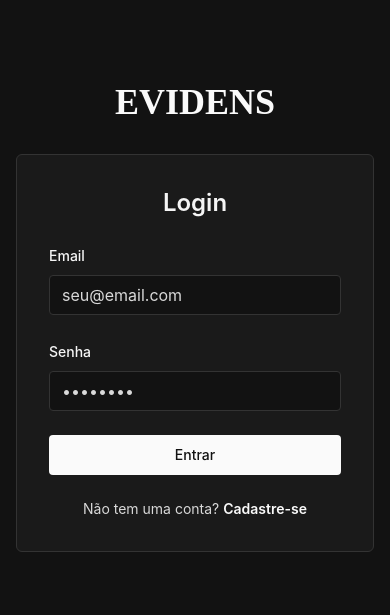
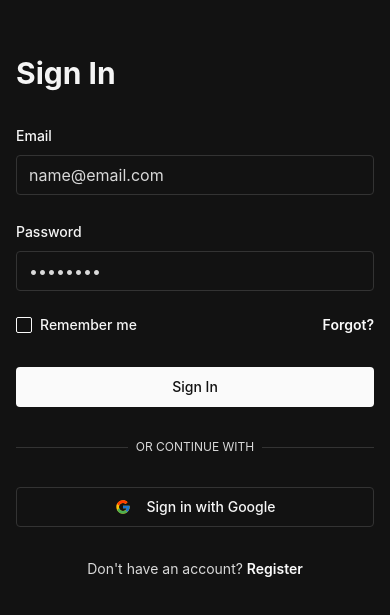
Before and after one commit to AltKhyin/app-documentation-compass, a React (Vite) app: page /login in a window 390 px wide. Shown: the part 105-720 px from the top of the page. Built offline with nearby package versions, Linux system fonts and the light colour scheme.

Commit message:
Implement login page replica
Refactor AuthLayout, create SplitScreenAuthLayout, and replicate the login page design based on the reference image, adhering to the visual system and mobile adaptation guidelines.

```diff
--- a/src/components/auth/LoginForm.tsx
+++ b/src/components/auth/LoginForm.tsx
@@ -1,5 +1,5 @@
 
-// ABOUTME: The user login form component.
+// ABOUTME: The user login form component, matching the visual replica.
 import { useForm } from 'react-hook-form';
 import { zodResolver } from '@hookform/resolvers/zod';
 import { z } from 'zod';
@@ -8,7 +8,9 @@ import { Input } from '@/components/ui/input';
 import { Form, FormControl, FormField, FormItem, FormLabel, FormMessage } from '@/components/ui/form';
 import { useLoginMutation, loginSchema } from '@/hooks/mutations/useLoginMutation';
 import { toast } from 'sonner';
-import { useNavigate } from 'react-router-dom';
+import { useNavigate, Link } from 'react-router-dom';
+import { Checkbox } from '@/components/ui/checkbox';
+import GoogleIcon from '@/components/icons/GoogleIcon';
 
 const LoginForm = () => {
   const navigate = useNavigate();
@@ -32,6 +34,8 @@ const LoginForm = () => {
   };
 
   return (
+    <>
+      <h2 className="text-3xl font-bold mb-8">Sign In</h2>
       <Form {...form}>
         <form onSubmit={form.handleSubmit(onSubmit)} className="space-y-6">
           <FormField
@@ -41,7 +45,7 @@ const LoginForm = () => {
               <FormItem>
                 <FormLabel>Email</FormLabel>
                 <FormControl>
-                <Input placeholder="seu@email.com" {...field} />
+                  <Input placeholder="name@email.com" {...field} />
                 </FormControl>
                 <FormMessage />
               </FormItem>
@@ -52,7 +56,7 @@ const LoginForm = () => {
             name="password"
             render={({ field }) => (
               <FormItem>
-              <FormLabel>Senha</FormLabel>
+                <FormLabel>Password</FormLabel>
                 <FormControl>
                   <Input type="password" placeholder="••••••••" {...field} />
                 </FormControl>
@@ -60,11 +64,51 @@ const LoginForm = () => {
               </FormItem>
             )}
           />
-        <Button type="submit" className="w-full" disabled={mutation.isPending}>
-          {mutation.isPending ? 'Entrando...' : 'Entrar'}
+
+          <div className="flex items-center justify-between text-sm">
+            <div className="flex items-center space-x-2">
+              <Checkbox id="remember-me" />
+              <label
+                htmlFor="remember-me"
+                className="font-medium leading-none peer-disabled:cursor-not-allowed peer-disabled:opacity-70"
+              >
+                Remember me
+              </label>
+            </div>
+            <Link to="#" className="font-semibold text-primary hover:underline">
+              Forgot?
+            </Link>
+          </div>
+
+          <Button type="submit" className="w-full !mt-8 bg-primary hover:bg-primary/90 text-primary-foreground" disabled={mutation.isPending}>
+            {mutation.isPending ? 'Signing In...' : 'Sign In'}
           </Button>
         </form>
       </Form>
+
+      <div className="relative my-8">
+        <div className="absolute inset-0 flex items-center">
+          <span className="w-full border-t" />
+        </div>
+        <div className="relative flex justify-center text-xs uppercase">
+          <span className="bg-background px-2 text-muted-foreground">
+            or continue with
+          </span>
+        </div>
+      </div>
+
+      <Button variant="outline" className="w-full">
+        <GoogleIcon className="mr-2 h-5 w-5" />
+        Sign in with Google
+      </Button>
+
+      <p className="text-center text-sm text-muted-foreground mt-8">
+        Don't have an account?{' '}
+        <Link to="/signup" className="font-semibold text-primary hover:underline">
+          Register
+        </Link>
+      </p>
+    </>
   );
 };
 
--- /dev/null
+++ b/src/components/auth/SplitScreenAuthLayout.tsx
@@ -0,0 +1,27 @@
+
+// ABOUTME: Provides a split-screen layout for authentication pages.
+import React from 'react';
+
+const SplitScreenAuthLayout = ({ children }: { children: React.ReactNode }) => {
+  return (
+    <div className="min-h-screen grid grid-cols-1 md:grid-cols-2">
+      <div className="hidden md:flex flex-col items-center justify-center bg-secondary p-12 text-center">
+        <div className="w-full max-w-sm">
+          <h1 className="text-6xl font-bold font-serif text-primary">
+            Reviews.
+          </h1>
+          <p className="mt-4 text-muted-foreground text-right w-full">
+            - por Igor Eckert
+          </p>
+        </div>
+      </div>
+      <div className="flex flex-col items-center justify-center bg-background p-4 sm:p-8">
+        <div className="w-full max-w-sm">
+          {children}
+        </div>
+      </div>
+    </div>
+  );
+};
+
+export default SplitScreenAuthLayout;
--- /dev/null
+++ b/src/components/icons/GoogleIcon.tsx
@@ -0,0 +1,32 @@
+
+// ABOUTME: A simple Google icon component.
+import React from 'react';
+
+const GoogleIcon = (props: React.SVGProps<SVGSVGElement>) => (
+  <svg
+    xmlns="http://www.w3.org/2000/svg"
+    viewBox="0 0 48 48"
+    width="24px"
+    height="24px"
+    {...props}
+  >
+    <path
+      fill="#FFC107"
+      d="M43.611,20.083H42V20H24v8h11.303c-1.649,4.657-6.08,8-11.303,8c-6.627,0-12-5.373-12-12s5.373-12,12-12c3.059,0,5.842,1.154,7.961,3.039l5.657-5.657C34.046,6.053,29.268,4,24,4C12.955,4,4,12.955,4,24s8.955,20,20,20s20-8.955,20-20C44,22.659,43.862,21.35,43.611,20.083z"
+    />
+    <path
+      fill="#FF3D00"
+      d="M6.306,14.691l6.571,4.819C14.655,15.108,18.961,12,24,12c3.059,0,5.842,1.154,7.961,3.039l5.657-5.657C34.046,6.053,29.268,4,24,4C16.318,4,9.656,8.337,6.306,14.691z"
+    />
+    <path
+      fill="#4CAF50"
+      d="M24,44c5.166,0,9.86-1.977,13.409-5.192l-6.19-5.238C29.211,35.091,26.715,36,24,36c-5.222,0-9.658-3.317-11.28-7.946l-6.522,5.025C9.505,39.556,16.227,44,24,44z"
+    />
+    <path
+      fill="#1976D2"
+      d="M43.611,20.083H42V20H24v8h11.303c-0.792,2.237-2.231,4.166-4.087,5.574l6.19,5.238C39.978,36.218,44,30.651,44,24C44,22.659,43.862,21.35,43.611,20.083z"
+    />
+  </svg>
+);
+
+export default GoogleIcon;
--- a/src/pages/LoginPage.tsx
+++ b/src/pages/LoginPage.tsx
@@ -1,21 +1,13 @@
 
 // ABOUTME: The login page for users to sign in.
-import AuthLayout from '@/components/auth/AuthLayout';
+import SplitScreenAuthLayout from '@/components/auth/SplitScreenAuthLayout';
 import LoginForm from '@/components/auth/LoginForm';
-import { Link } from 'react-router-dom';
 
 const LoginPage = () => {
   return (
-    <AuthLayout>
-      <h2 className="text-2xl font-semibold text-center text-foreground mb-6">Login</h2>
+    <SplitScreenAuthLayout>
       <LoginForm />
-      <p className="text-center text-sm text-muted-foreground mt-6">
-        Não tem uma conta?{' '}
-        <Link to="/signup" className="font-semibold text-primary hover:underline">
-          Cadastre-se
-        </Link>
-      </p>
-    </AuthLayout>
+    </SplitScreenAuthLayout>
   );
 };
 
```
Lines whose indentation alone changed are shown as unchanged.
